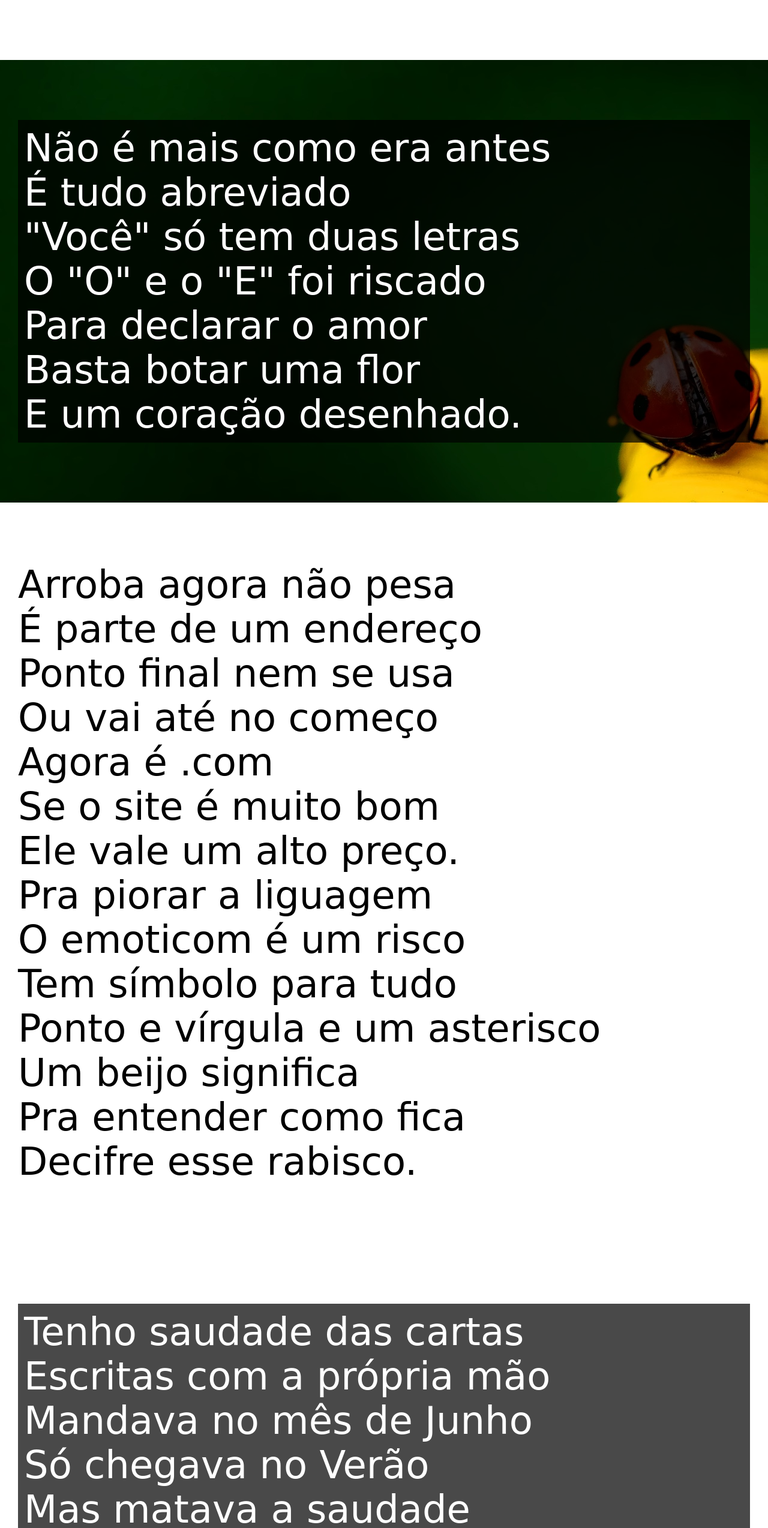
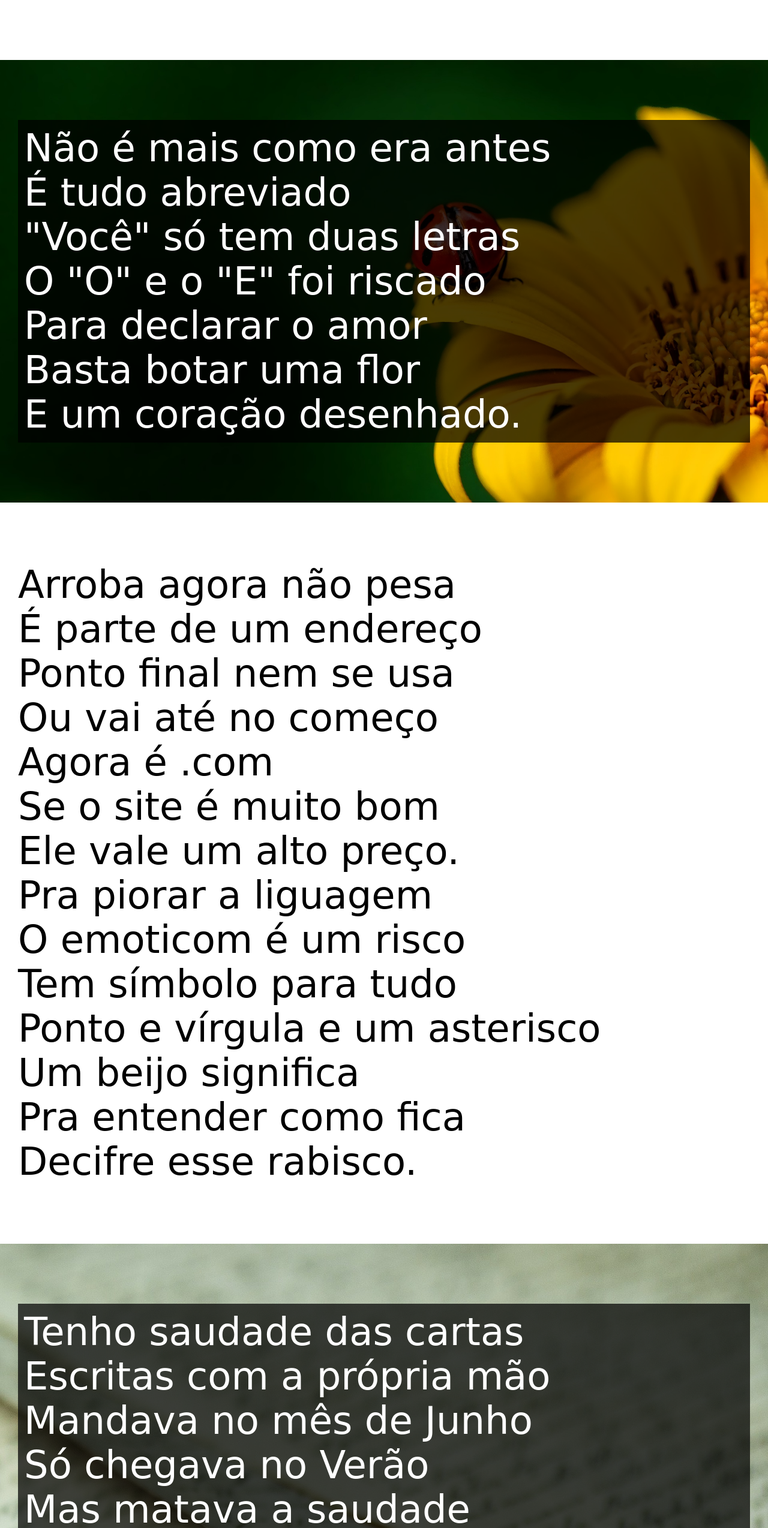
Before and after one commit to elvisrnogueira/html-css, a plain HTML site: page desafios/md003/d012/index.html in a window 1280 px wide. Shown: the part 950-3498 px from the top of the page at 60% size. Drawn offline with Linux system fonts and the light colour scheme.

Commit message:
atualizacao projeto

```diff
--- a/desafios/md003/d012/index.html
+++ b/desafios/md003/d012/index.html
@@ -54,7 +54,7 @@
                 Decifre esse rabisco.
             </p>
         </section>
-        <section class="poem-image">
+        <section class="poem-image" id="img02">
             <p>
                 Tenho saudade das cartas<br>
                 Escritas com a própria mão<br>
--- a/desafios/md003/d012/styles/style.css
+++ b/desafios/md003/d012/styles/style.css
@@ -65,4 +65,13 @@ section.poem-image p {
 
 main > #img01 {
     background-image: url("/desafios/md003/d012/imagens/background001.jpg");
+    background-attachment: fixed;
+    background-position: center center;
+    background-size: cover;
+    background-repeat: no-repeat;
 }
+
+main > #img02 {
+    background-image: url("/desafios/md003/d012/imagens/background002.jpg");
+    background-attachment: fixed;
+}
```
